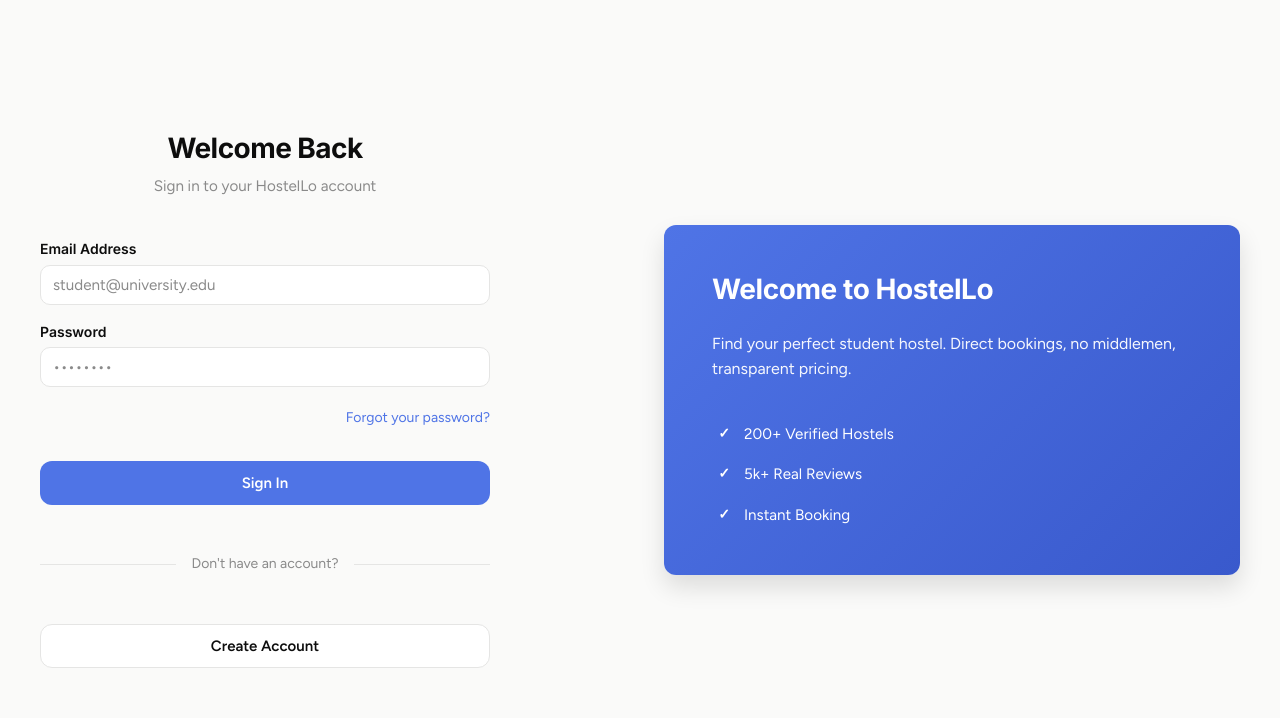
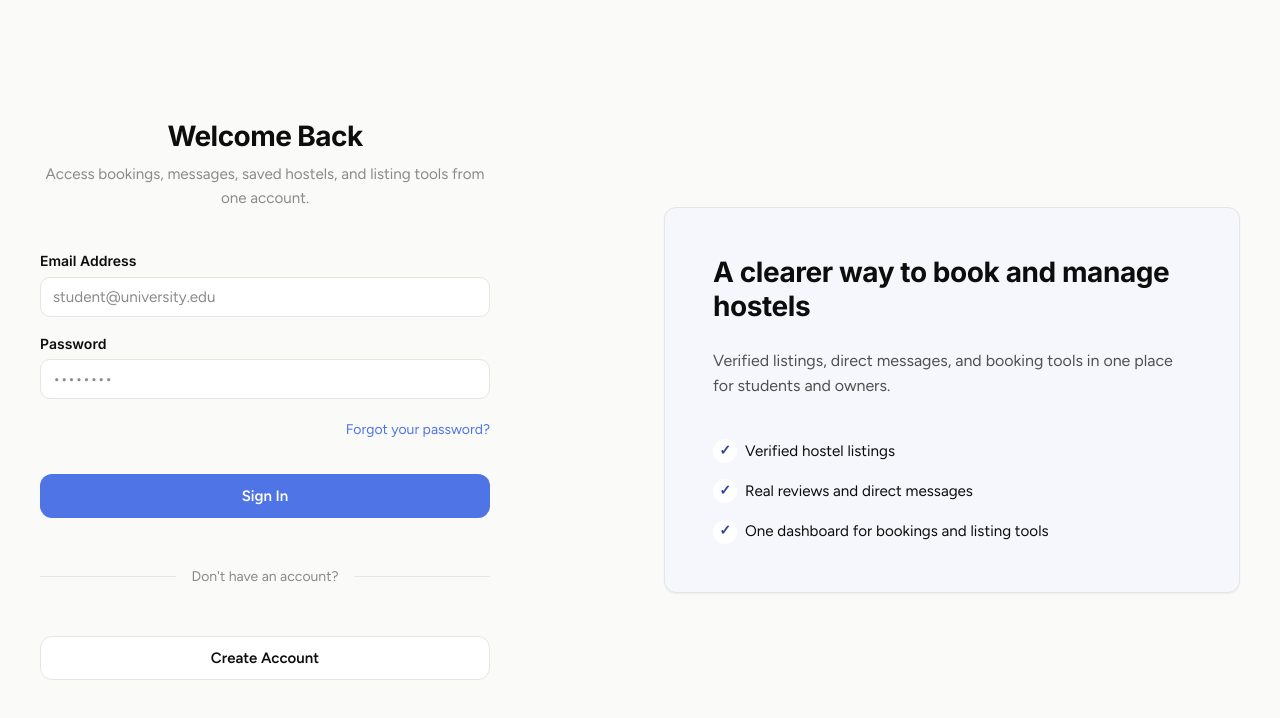
Before and after one commit to absangi00911-beep/hostello, a Next.js app: page /login in a window 1280 px wide. Shown: the top 718 px of the page. Built offline with nearby package versions, Linux system fonts and the light colour scheme.

Commit message:
Task 5: Refine shared auth trust panel and update copy

```diff
--- a/src/app/(auth)/layout.module.css
+++ b/src/app/(auth)/layout.module.css
@@ -23,11 +23,12 @@
 }
 
 .sidePanel {
-  background: linear-gradient(135deg, var(--color-primary-500), var(--color-primary-600));
+  background: color-mix(in srgb, var(--color-primary-50) 52%, var(--color-ground));
+  border: 1px solid var(--color-border);
   border-radius: var(--radius-lg);
   padding: var(--space-2xl);
-  color: white;
-  box-shadow: var(--shadow-lg);
+  color: var(--color-text);
+  box-shadow: var(--shadow-sm);
   display: none;
 }
 
@@ -47,7 +48,7 @@
 .sidePanelText {
   font-size: 1rem;
   line-height: 1.6;
-  opacity: 0.95;
+  color: var(--color-text-soft);
 }
 
 .features {
@@ -67,10 +68,13 @@
   flex-shrink: 0;
   width: 24px;
   height: 24px;
+  border-radius: var(--radius-full);
+  background: var(--color-surface);
+  color: var(--color-primary-700);
   display: flex;
   align-items: center;
   justify-content: center;
-  font-weight: 600;
+  font-weight: 700;
   font-size: 0.875rem;
 }
 
--- a/src/app/(auth)/layout.tsx
+++ b/src/app/(auth)/layout.tsx
@@ -14,22 +14,22 @@ export default function AuthLayout({
         </div>
         <div className={styles.sidePanel}>
           <div className={styles.sidePanelContent}>
-            <h2 className={styles.sidePanelTitle}>Welcome to HostelLo</h2>
+            <h2 className={styles.sidePanelTitle}>A clearer way to book and manage hostels</h2>
             <p className={styles.sidePanelText}>
-              Find your perfect student hostel. Direct bookings, no middlemen, transparent pricing.
+              Verified listings, direct messages, and booking tools in one place for students and owners.
             </p>
             <div className={styles.features}>
               <div className={styles.feature}>
                 <span className={styles.featureIcon}>✓</span>
-                <span className={styles.featureLabel}>200+ Verified Hostels</span>
+                <span className={styles.featureLabel}>Verified hostel listings</span>
               </div>
               <div className={styles.feature}>
                 <span className={styles.featureIcon}>✓</span>
-                <span className={styles.featureLabel}>5k+ Real Reviews</span>
+                <span className={styles.featureLabel}>Real reviews and direct messages</span>
               </div>
               <div className={styles.feature}>
                 <span className={styles.featureIcon}>✓</span>
-                <span className={styles.featureLabel}>Instant Booking</span>
+                <span className={styles.featureLabel}>One dashboard for bookings and listing tools</span>
               </div>
             </div>
           </div>
--- a/src/app/(auth)/login/page.tsx
+++ b/src/app/(auth)/login/page.tsx
@@ -61,7 +61,9 @@ export default function LoginPage() {
     <div className={styles.container}>
       <div className={styles.header}>
         <h1 className={styles.title}>Welcome Back</h1>
-        <p className={styles.subtitle}>Sign in to your HostelLo account</p>
+        <p className={styles.subtitle}>
+          Access bookings, messages, saved hostels, and listing tools from one account.
+        </p>
       </div>
 
       <form onSubmit={handleSubmit} className={styles.form}>
```
